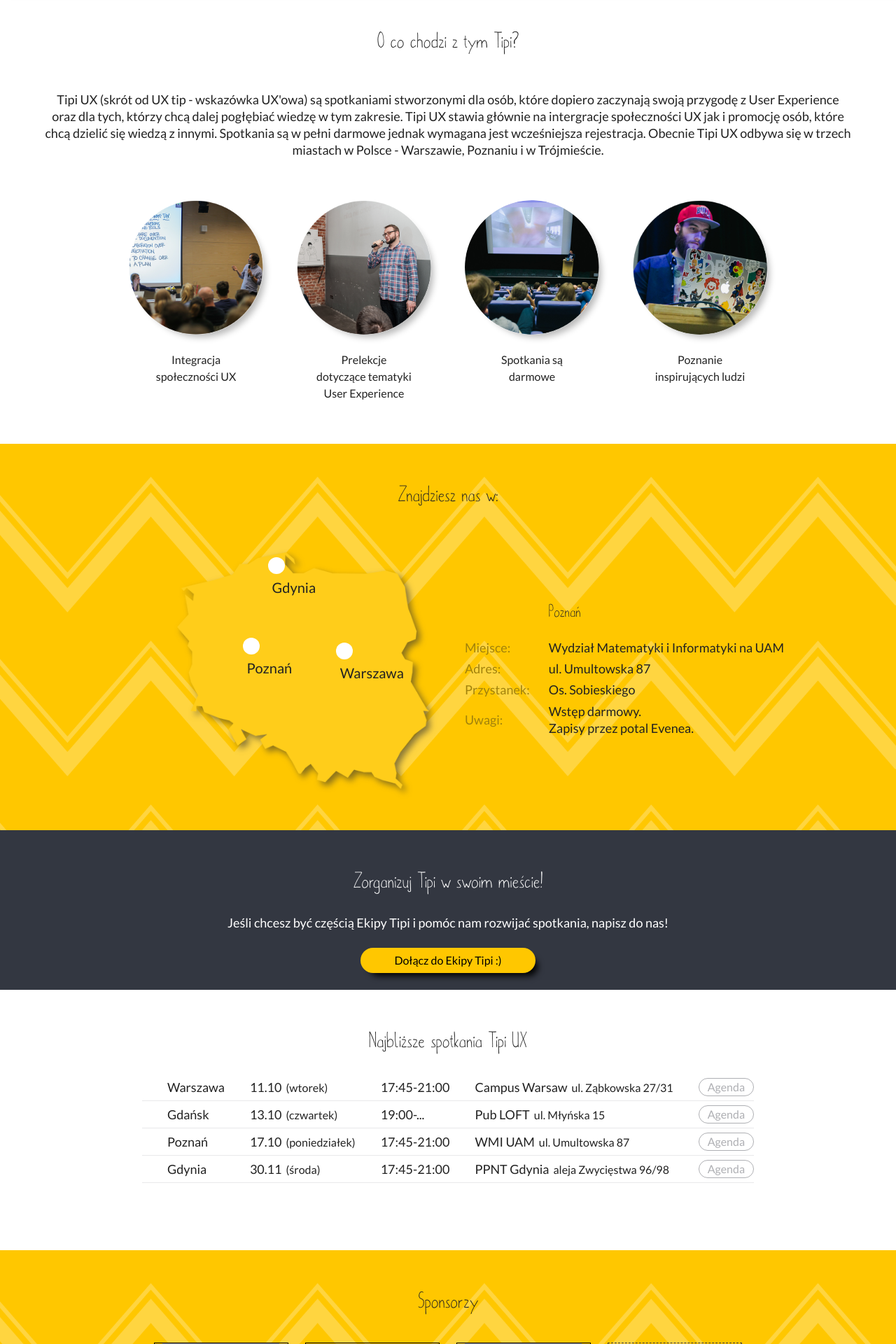
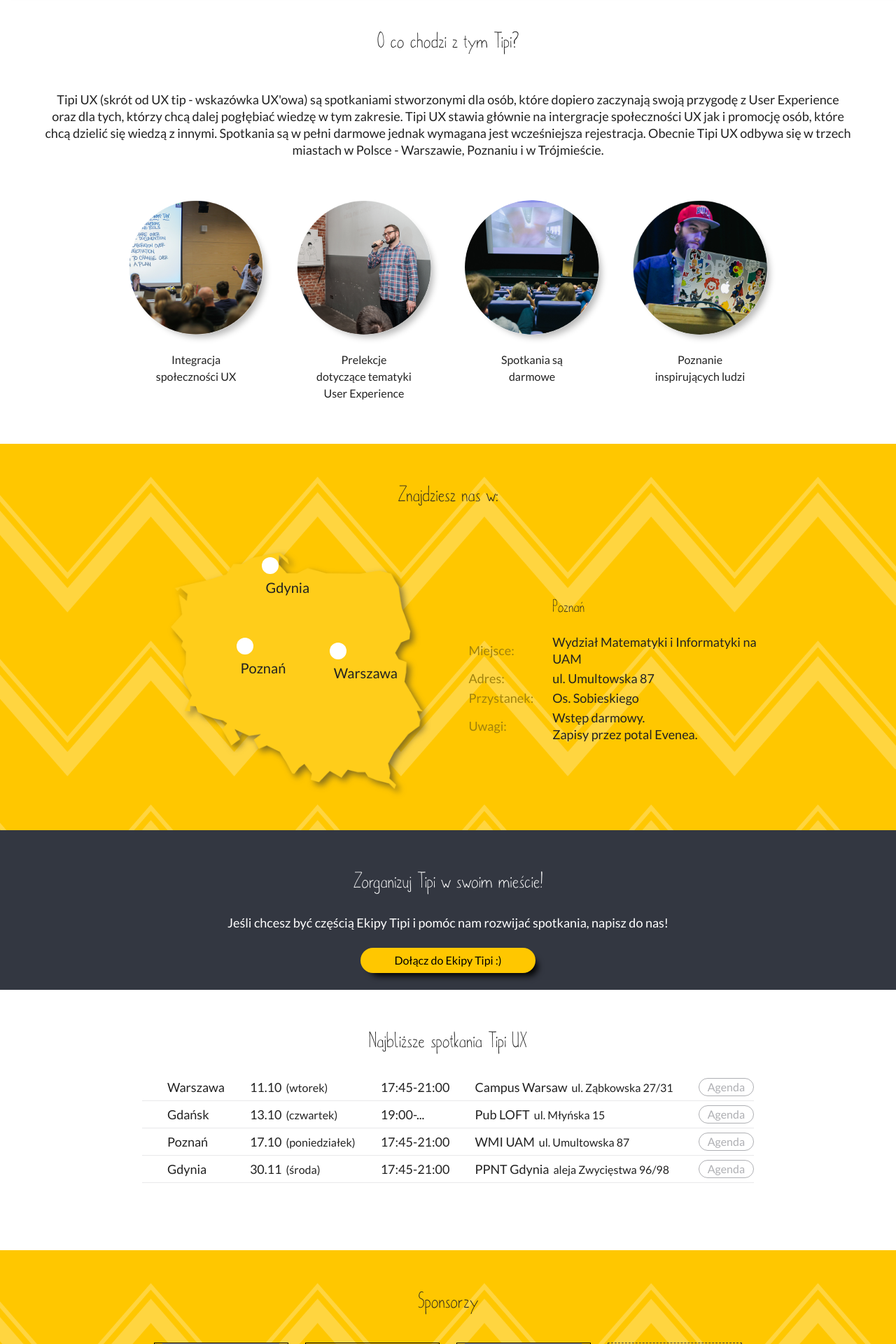
Before and after one commit to sealcode/tipi-ux-website, a Jekyll site: the page built from index.html, in a window 1280 px wide. Shown: the part 806-2726 px from the top of the page at 70% size. Built offline with Jekyll 4.4.1, drawn with Linux system fonts in a browser that asks for light colours; nearby versions of some CDN libraries; grey boxes are pictures that could not be loaded.

Commit message:
Fix for moving map in section

```diff
--- a/css/index-style.css
+++ b/css/index-style.css
@@ -246,6 +246,8 @@
 
 	.map-info-table {
 		height: 8rem;
+		padding-left: 0.6rem;
+		padding-right: 0.6rem;
 	}
 
 	.header-table {
@@ -597,7 +599,7 @@
 	}
 
 	.map-info{
-		width: auto;
+		/*width: auto;*/
 	}
 
 	/*section 5*/
```
